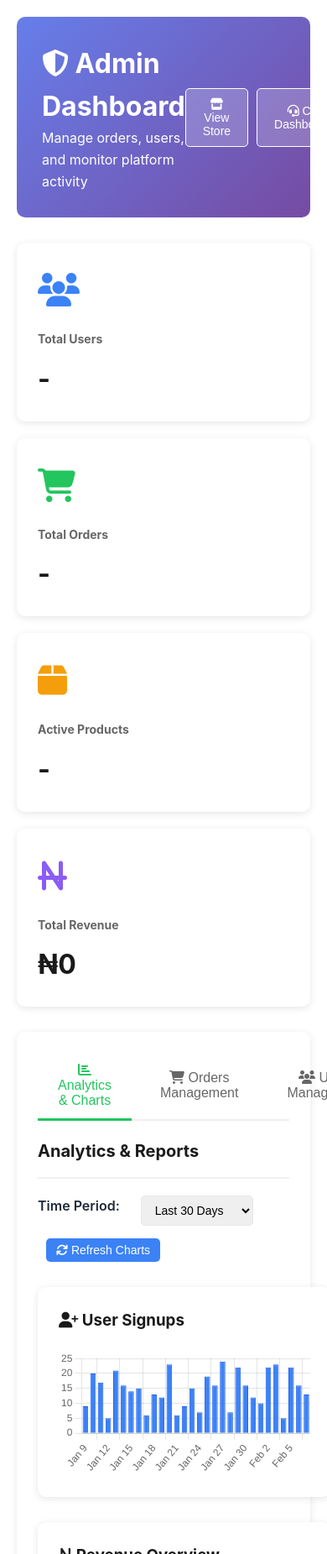
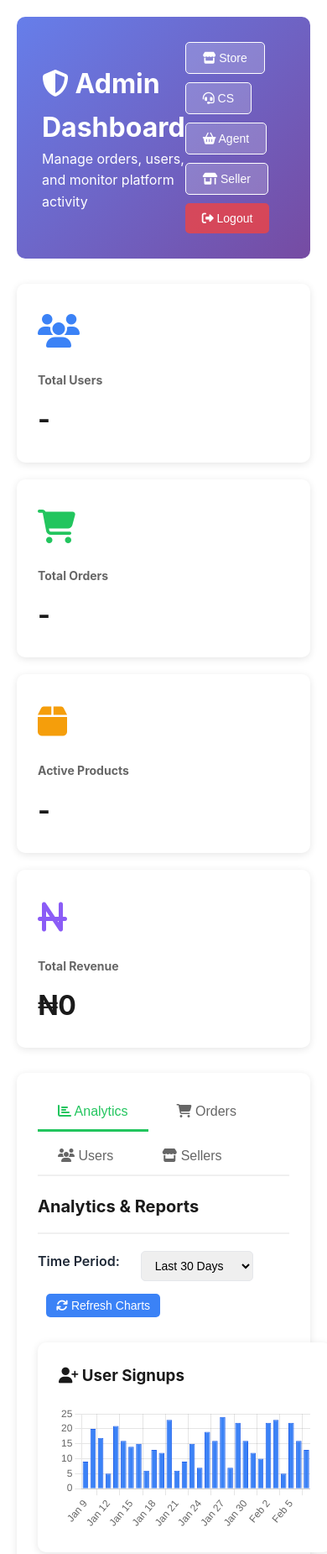
Before and after one commit to Donatuz/-naijamall-frontend, a plain HTML site: page admin-dashboard.html in a window 390 px wide. Shown: the top 1851 px of the page at 84% size. Drawn offline with nearby package versions, Linux system fonts and the light colour scheme; no server answers; sample sign-in values are in the browser's storage.

Commit message:
Fix admin dashboard tab responsiveness and add all dashboard links
- Made tabs responsive with flex-wrap
- Shortened tab labels for better mobile display
- Added Agent dashboard link to header
- Added Seller dashboard link to header
- Improved header button layout for all screen sizes
- All dashboard links now accessible from admin header

```diff
--- a/admin-dashboard.html
+++ b/admin-dashboard.html
@@ -91,6 +91,8 @@
             gap: 10px;
             margin-bottom: 20px;
             border-bottom: 2px solid #f0f0f0;
+            flex-wrap: wrap;
+            overflow-x: auto;
         }
 
         .tab {
@@ -99,6 +101,7 @@
             border: none;
             cursor: pointer;
             font-size: 16px;
+            white-space: nowrap;
             color: #666;
             transition: all 0.3s;
             border-bottom: 3px solid transparent;
@@ -352,12 +355,18 @@
                     <h1><i class="fas fa-shield-alt"></i> Admin Dashboard</h1>
                     <p>Manage orders, users, and monitor platform activity</p>
                 </div>
-                <div style="display: flex; gap: 10px;">
+                <div style="display: flex; gap: 10px; flex-wrap: wrap;">
                     <button onclick="window.location.href='index.html'" style="background: rgba(255,255,255,0.2); border: 1px solid white; color: white; padding: 10px 20px; border-radius: 5px; cursor: pointer; font-size: 14px;">
-                        <i class="fas fa-store"></i> View Store
+                        <i class="fas fa-store"></i> Store
                     </button>
                     <button onclick="window.location.href='customer-service-dashboard.html'" style="background: rgba(255,255,255,0.2); border: 1px solid white; color: white; padding: 10px 20px; border-radius: 5px; cursor: pointer; font-size: 14px;">
-                        <i class="fas fa-headset"></i> CS Dashboard
+                        <i class="fas fa-headset"></i> CS
+                    </button>
+                    <button onclick="window.location.href='agent-dashboard.html'" style="background: rgba(255,255,255,0.2); border: 1px solid white; color: white; padding: 10px 20px; border-radius: 5px; cursor: pointer; font-size: 14px;">
+                        <i class="fas fa-shopping-basket"></i> Agent
+                    </button>
+                    <button onclick="window.location.href='seller-dashboard.html'" style="background: rgba(255,255,255,0.2); border: 1px solid white; color: white; padding: 10px 20px; border-radius: 5px; cursor: pointer; font-size: 14px;">
+                        <i class="fas fa-store-alt"></i> Seller
                     </button>
                     <button onclick="logout()" style="background: rgba(239, 68, 68, 0.8); border: none; color: white; padding: 10px 20px; border-radius: 5px; cursor: pointer; font-size: 14px;">
                         <i class="fas fa-sign-out-alt"></i> Logout
@@ -394,16 +403,16 @@
         <div class="dashboard-section">
             <div class="tabs">
                 <button class="tab active" onclick="switchTab('analytics')">
-                    <i class="fas fa-chart-bar"></i> Analytics & Charts
+                    <i class="fas fa-chart-bar"></i> Analytics
                 </button>
                 <button class="tab" onclick="switchTab('orders')">
-                    <i class="fas fa-shopping-cart"></i> Orders Management
+                    <i class="fas fa-shopping-cart"></i> Orders
                 </button>
                 <button class="tab" onclick="switchTab('users')">
-                    <i class="fas fa-users"></i> Users Management
+                    <i class="fas fa-users"></i> Users
                 </button>
                 <button class="tab" onclick="switchTab('sellers')">
-                    <i class="fas fa-store"></i> Seller Verification
+                    <i class="fas fa-store"></i> Sellers
                 </button>
             </div>
 
```
